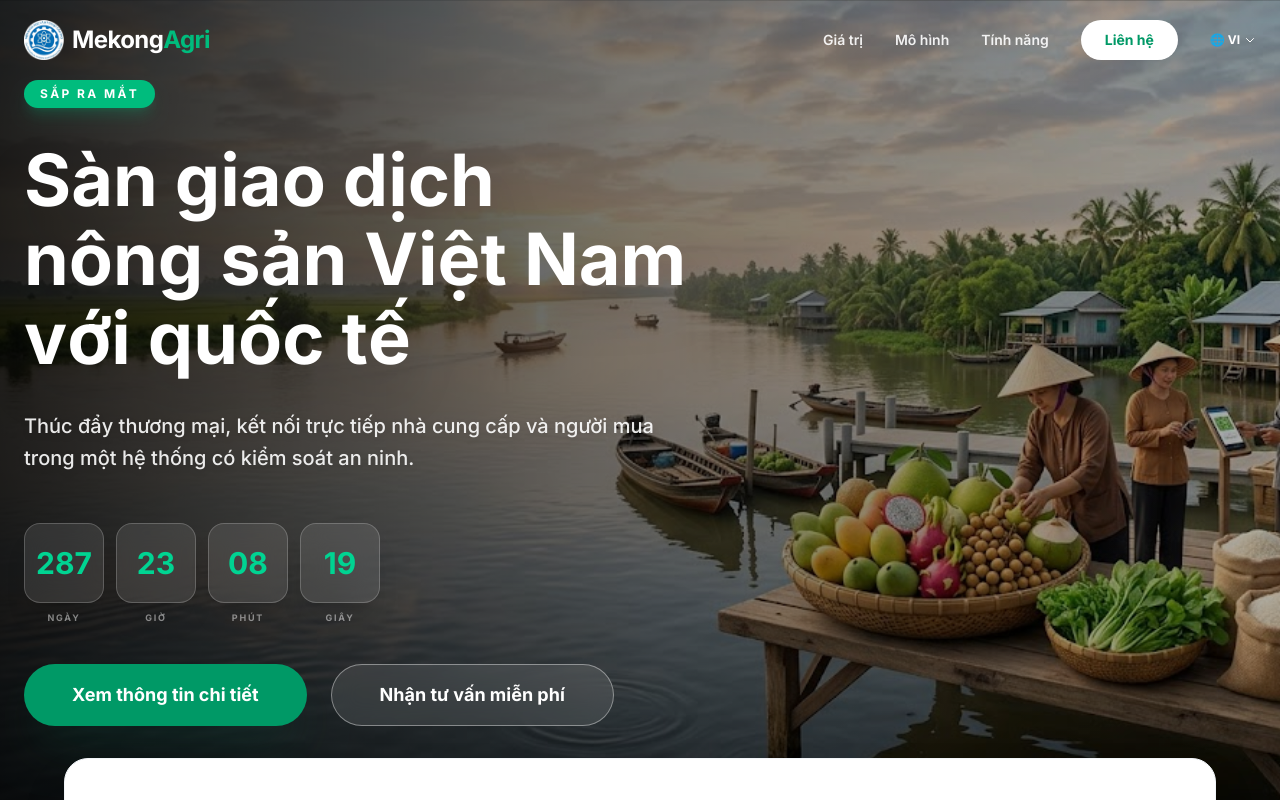
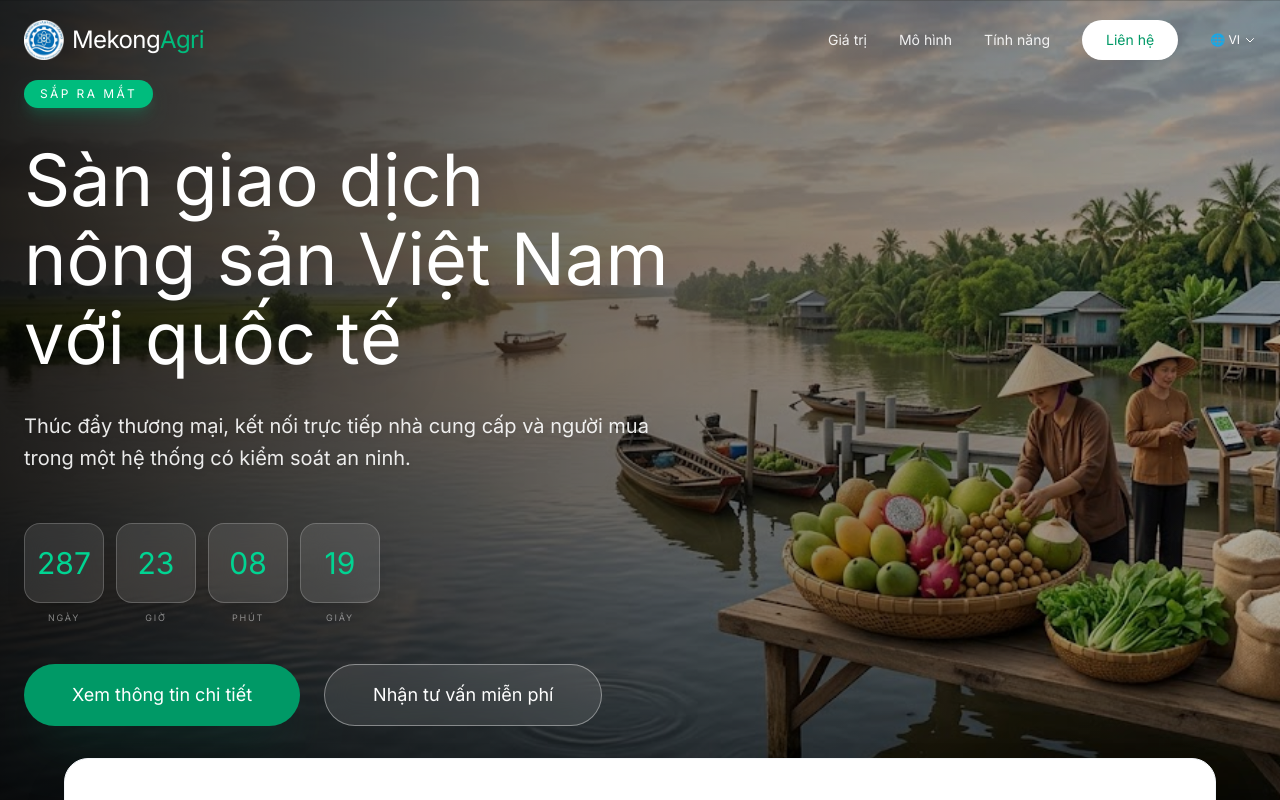
Before and after one commit to NLinh2004/landingpage_NSMekong, a React (Vite) app: page / in a window 1280 px wide. Shown: the top 800 px of the page. Built offline with nearby package versions, Linux system fonts and the light colour scheme.

Commit message:
hoàn thiện 1

```diff
--- a/src/App.jsx
+++ b/src/App.jsx
@@ -43,7 +43,7 @@ export default function App() {
       <AnimatePresence>
         {showFloating && (
           <motion.a
-            href="#cta"
+            href="https://ctise.vn/lien-he/"
             initial={{ opacity: 0, y: 30, scale: 0.9 }}
             animate={{ opacity: 1, y: 0, scale: 1 }}
             exit={{ opacity: 0, y: 30, scale: 0.9 }}
--- a/src/components/CTA.jsx
+++ b/src/components/CTA.jsx
@@ -81,7 +81,7 @@ export default function CTA() {
 
                 {/* Secondary – glass */}
                 <motion.a
-                  href="#"
+                  href="https://ctise.vn/lien-he/"
                   whileHover={{ scale: 1.05, y: -4 }}
                   whileTap={{ scale: 0.95 }}
                   className="w-full sm:w-auto px-12 py-5 rounded-2xl font-black text-lg text-white border border-white/10 bg-white/5 backdrop-blur-md transition-all hover:bg-white/10 flex items-center justify-center"
--- a/src/components/Navbar.jsx
+++ b/src/components/Navbar.jsx
@@ -64,7 +64,11 @@ export default function Navbar() {
           </a>
 
           {/* Language Switcher */}
-          <div className="relative">
+          <div
+            className="relative"
+            onMouseEnter={() => setLangOpen(true)}
+            onMouseLeave={() => setLangOpen(false)}
+          >
             <button
               onClick={() => setLangOpen(!langOpen)}
               className={`flex items-center gap-1 text-xs font-bold uppercase transition-all cursor-pointer ${scrolled ? "text-slate-900" : "text-white"}`}
@@ -75,7 +79,10 @@ export default function Navbar() {
 
             {/* Dropdown Menu */}
             {langOpen && (
-              <div className="absolute right-0 mt-2 w-32 bg-white rounded-lg shadow-xl border border-slate-100 py-1 overflow-hidden z-50">
+              <div
+                className="absolute right-0 pt-2 w-32 z-50"
+              >
+                <div className="bg-white rounded-lg shadow-xl border border-slate-100 py-1 overflow-hidden">
                   {languages.map((l) => (
                     <button
                       key={l.code}
@@ -86,6 +93,7 @@ export default function Navbar() {
                     </button>
                   ))}
                 </div>
+              </div>
             )}
           </div>
         </div>
--- a/src/index.css
+++ b/src/index.css
@@ -10,6 +10,12 @@
   /* Amber 500 / Gold */
   --color-navy: #0f172a;
   /* Slate 900 */
+  --font-weight-normal: 300;
+  --font-weight-medium: 400;
+  --font-weight-semibold: 400;
+  --font-weight-bold: 400;
+  --font-weight-extrabold: 500;
+  --font-weight-black: 500;
 }
 
 @layer components {
```
Lines whose indentation alone changed are shown as unchanged.
